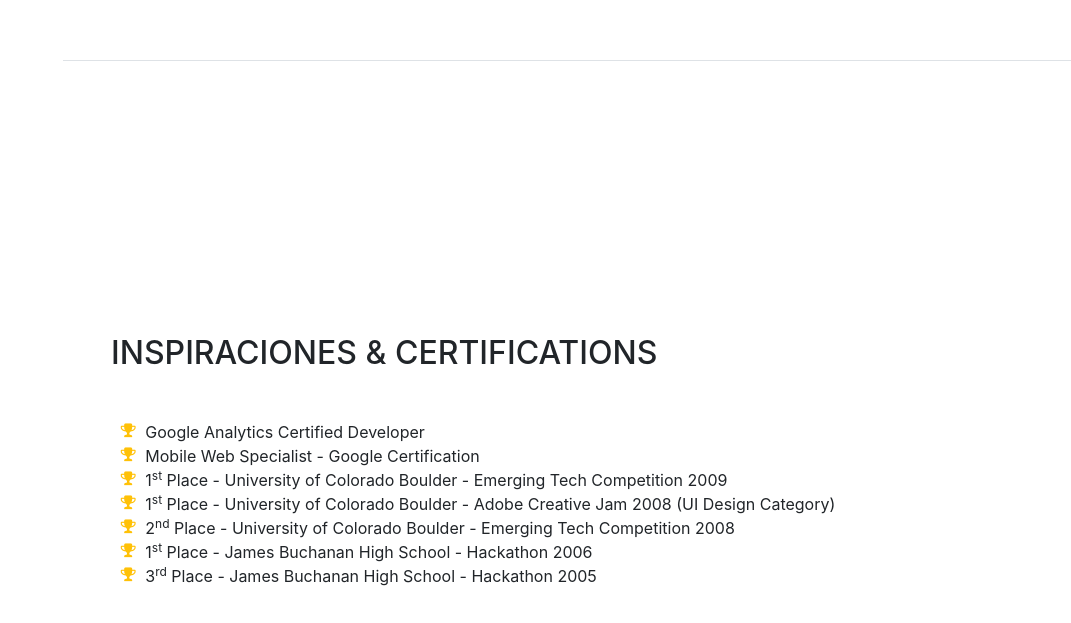
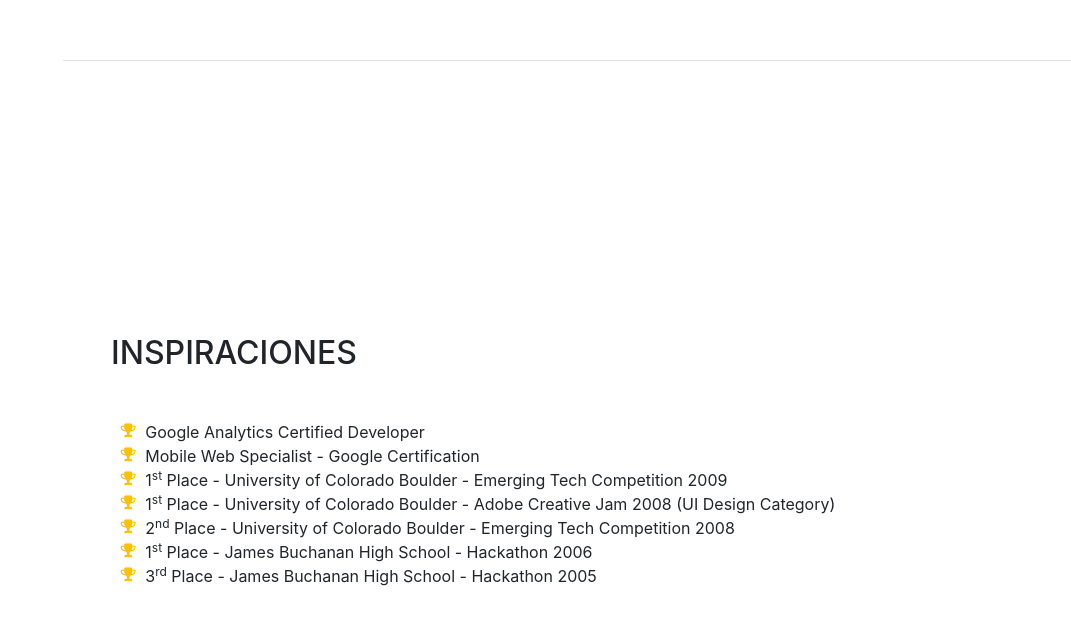
Before and after one commit to Edher-Espinoza-Castillo/Pagina-web-personal, a website with bundled scripts: page index.html in a window 1280 px wide. Shown: the part 3418-4041 px from the top of the page, without its empty margins (209-1280 px from the left). Built offline with nearby package versions, Linux system fonts and the light colour scheme; a web font is replaced by a local one.

Commit message:
Update index.html

```diff
--- a/index.html
+++ b/index.html
@@ -198,7 +198,7 @@
 
       <section class="resume-section p-3 p-lg-5 d-flex flex-column" id="inspiraciones">
         <div class="my-auto">
-          <h2 class="mb-5">Inspiraciones &amp; Certifications</h2>
+          <h2 class="mb-5">Inspiraciones</h2>
           <ul class="fa-ul mb-0">
             <li>
               <i class="fa-li fa fa-trophy text-warning"></i>
```
